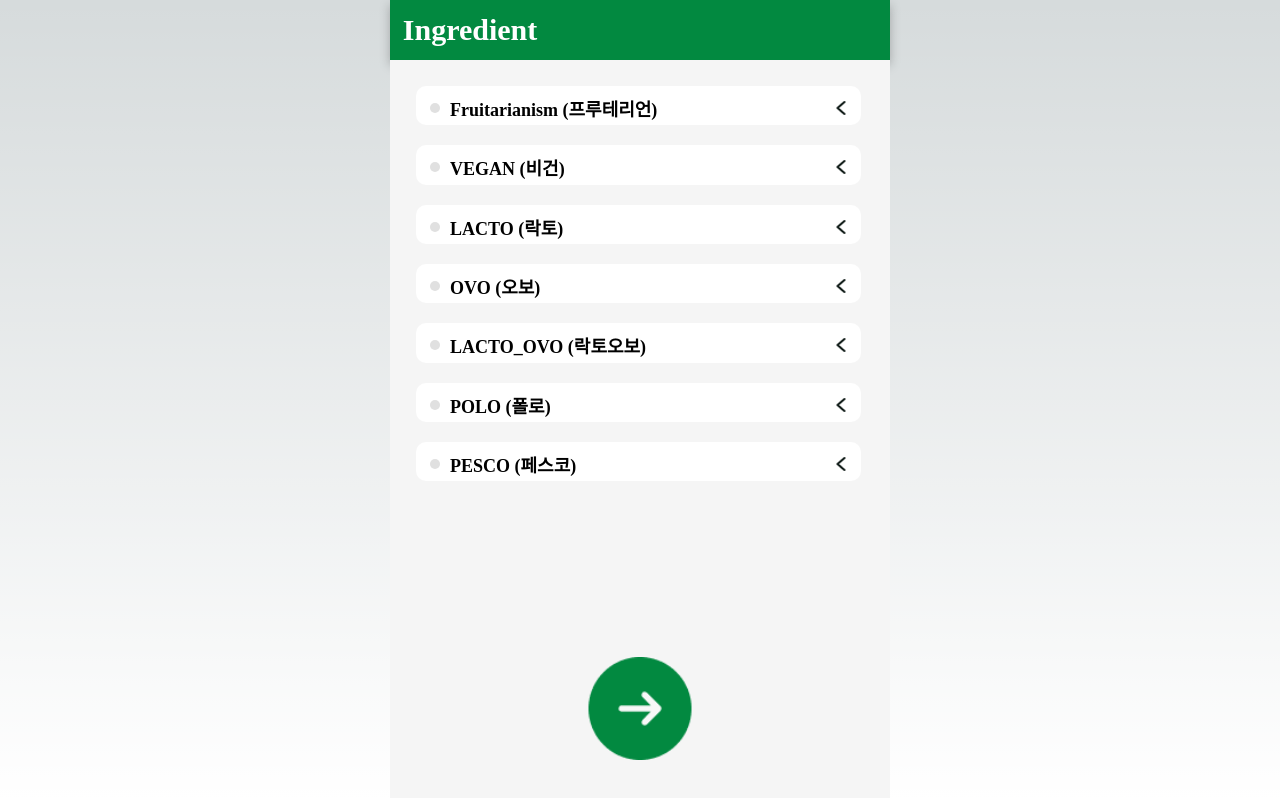
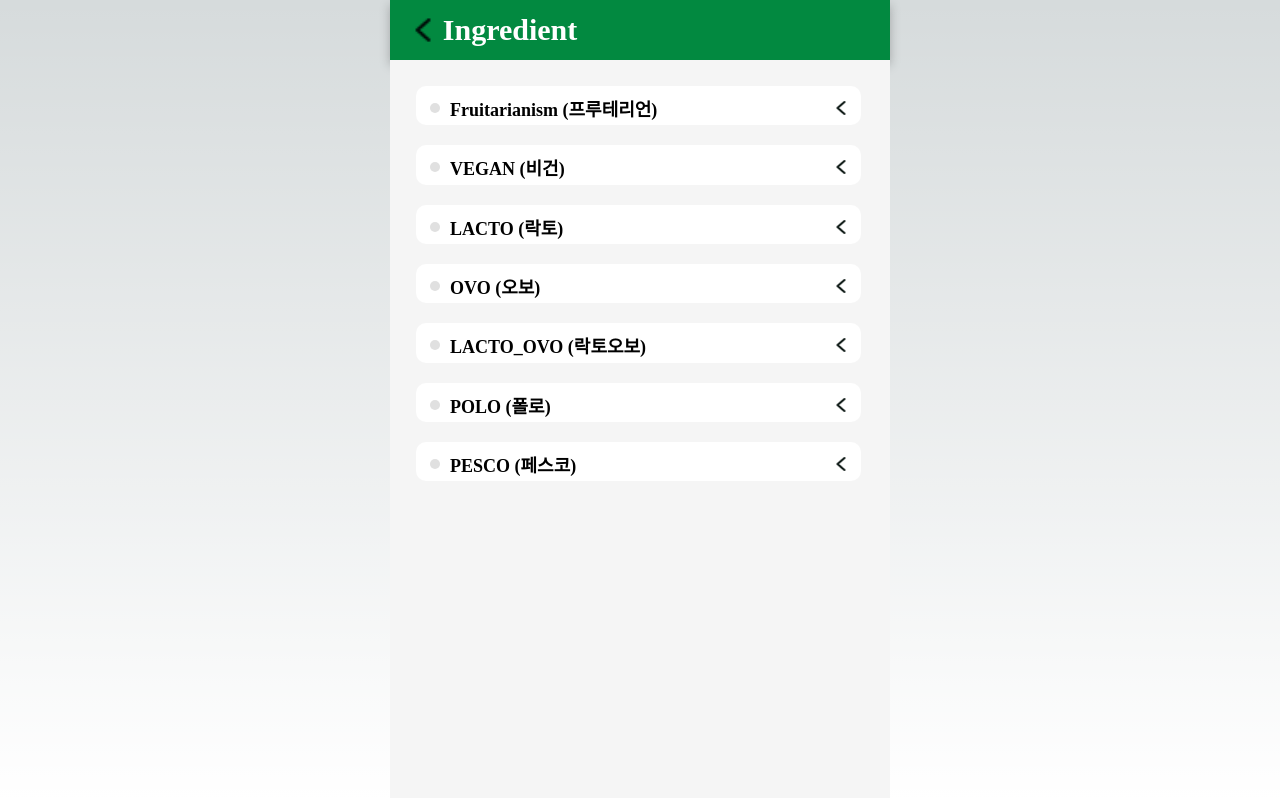
Before and after one commit to Capstone-2024-1/frontend, a Next.js app: page /my/modify in a window 1280 px wide. Built offline with nearby package versions, Linux system fonts and the light colour scheme; no server answers.

Commit message:
feat: 마이페이지 modify 부분 뒤로 가기 기능 추가 (#28)

```diff
--- a/src/components/Home/my/Modify.tsx
+++ b/src/components/Home/my/Modify.tsx
@@ -1,7 +1,7 @@
-import Ingredient from '@/components/register/ingredient/Ingredients';
 import { Box } from '@mui/material';
 import { useRouter } from 'next/router';
 import React from 'react'
+import Ingredient from './components/Ingredients';
 
 const Modify = () => {
   const router = useRouter();
--- /dev/null
+++ b/src/components/Home/my/components/Header.tsx
@@ -0,0 +1,41 @@
+import { setColor } from '@/utils/setColor';
+import { Box, CardMedia } from '@mui/material'
+import React from 'react'
+
+const Header = ({title, handleBack}:{title: string, handleBack:()=>void}) => {
+  return (
+    <Box sx={headerStyle}>
+      <CardMedia
+        component="img"
+          image={'/images/arrow-left.png'}
+          title="profile"
+          sx={backStyle}
+          onClick={handleBack}
+      />
+      {title}
+    </Box>
+  )
+}
+
+export default Header;
+
+const headerStyle = {
+  width: '100%',
+  height: '3.75rem',
+  bgcolor: setColor('main'),
+  boxShadow: '0px 5px 10px rgba(0, 0, 0, 0.25)',
+  padding: '0.8rem',
+
+  font: 'Inter',
+  color: 'white',
+  fontSize: '30px',
+  fontWeight: 'bold',
+
+  display: 'flex',
+  alignItems: 'center',
+};
+
+const backStyle = {
+  width: '40px',
+  height: '40px',
+};
--- /dev/null
+++ b/src/components/Home/my/components/Ingredients.tsx
@@ -0,0 +1,72 @@
+import { useUser } from '@/hook/useUser'
+import { setColor } from '@/utils/setColor'
+import { Box, CardMedia } from '@mui/material'
+import { useRouter } from 'next/router'
+import React, { useEffect, useState } from 'react'
+import { getTempAllergy, getTempReligion, getTempVegetarian } from '@/utils/tempData'
+import { getAllergy, getCategory, getReligion, getVegetarian } from '@/apis/ingredients'
+import IngredientsList from '@/components/register/ingredient/IngredientsList'
+import Header from './Header'
+
+interface Category {
+  id: number;
+  englishName: string;
+  koreanName: string;
+  flatChildIds: number[];
+  childCategories: Category[];
+}
+
+const Ingredient = ({list}:{list?: boolean}) => {
+  const {user} = useUser();
+  const [data, setData] = useState<Category[]>([]);
+  const [step, setStep] = useState<number>(1);
+  const router = useRouter();
+  const type = Array.isArray(router.query.type) ? router.query.type[0] : router.query.type;
+
+  const handleBack = () => {
+    router.push('/home');
+  };
+
+  const handleIngredient = () => {
+    if(step == 1) return getVegetarian();
+    else if(step == 2) return getReligion();
+    else if(step == 3) return getAllergy();
+    else return getCategory();
+  };
+
+  useEffect(() => {
+    const fetchData = async () => {
+      const response = await handleIngredient();
+      if(response !==undefined){
+        setData(response);
+      }else{
+        if(step == 1)setData(getTempVegetarian);
+        else if(step == 2)setData(getTempReligion);
+        else if(step == 3)setData(getTempAllergy);
+      }
+      console.log(response);
+    };
+    fetchData();
+  },[step]);
+
+  return (
+    <>
+    <Header title={type || "Ingredient"} handleBack={handleBack}/>
+
+    <Box sx={container}>
+      <IngredientsList data={data !== null ? data : getTempVegetarian}/>
+    </Box>
+    </>
+  )
+}
+
+export default Ingredient;
+
+const container = {
+    display: 'flex',
+    flexDirection: 'column',
+    padding: '1rem',
+    width: '100%',
+    height: '100%',
+    bgcolor: setColor('lightGrey') || 'grey',
+};
--- a/src/components/register/ingredient/IngredientContainer.tsx
+++ b/src/components/register/ingredient/IngredientContainer.tsx
@@ -9,7 +9,7 @@ interface IngredientContainerProps {
   children?: React.ReactNode;
   depth: number;
   id: number;
-  flatChildIds: number[]; // flatChildIds 추가
+  flatChildIds: number[];
 }
 
 const IngredientContainer: React.FC<IngredientContainerProps> = ({ english, korean, children, depth, id, flatChildIds }) => {
```
Also changed, not shown: src/components/group/Group.tsx (+0 -14 lines).
